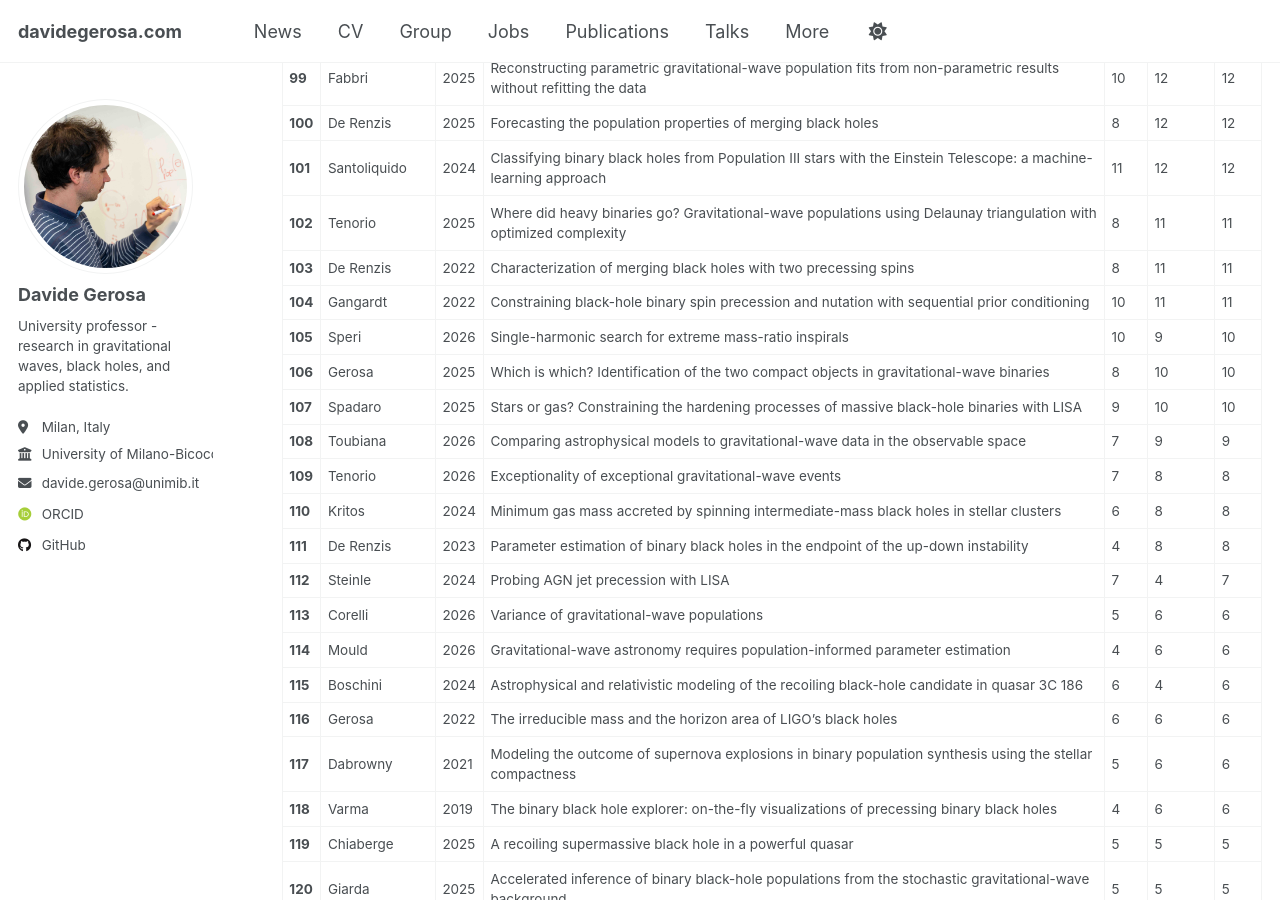
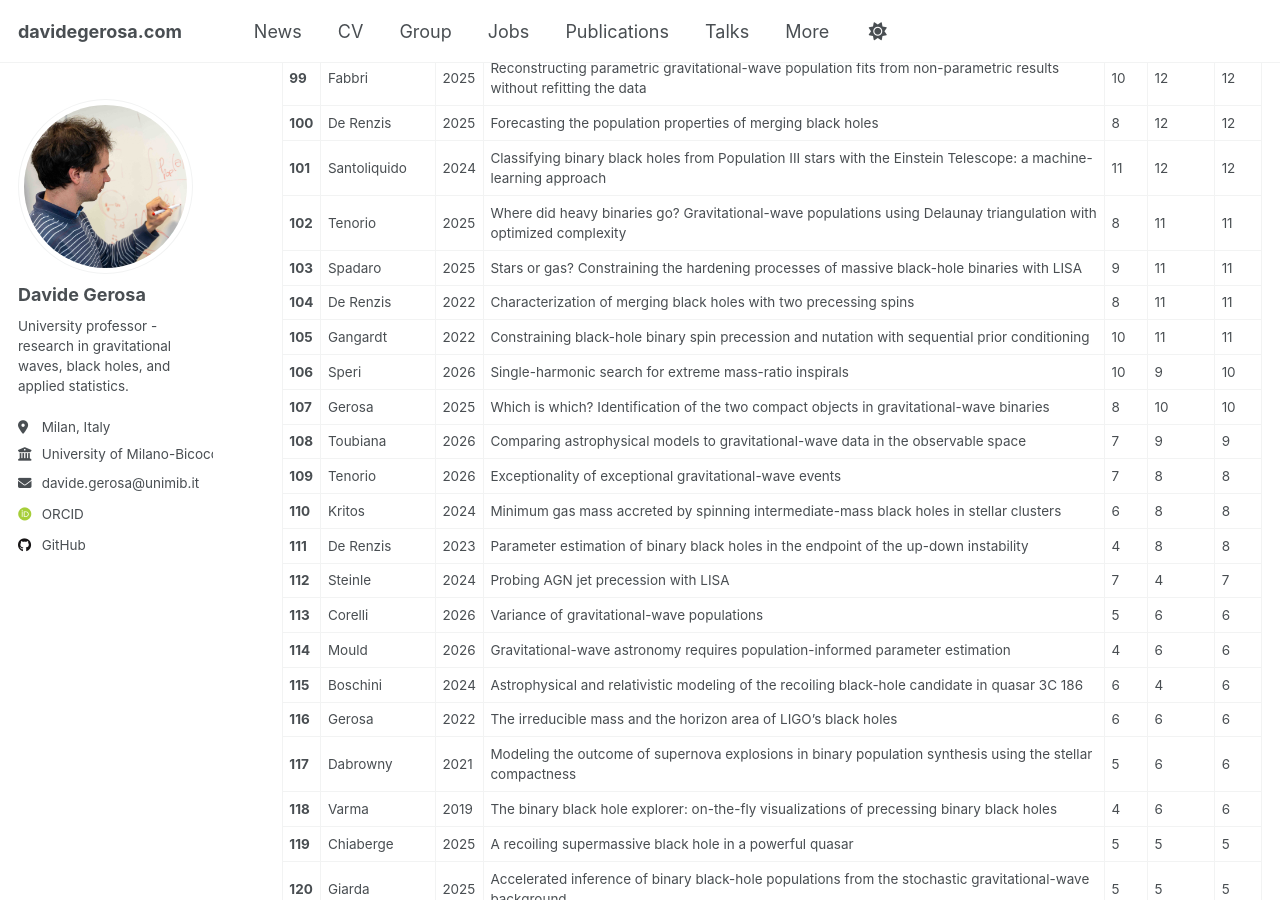
Before and after one commit to dgerosa/website, a Jekyll site: the page built from _pages/citations.md, in a window 1280 px wide and 900 px high, scrolled down 4492 px. Built offline with Jekyll 4.4.1, drawn with Linux system fonts in a browser that asks for light colours; some web fonts are replaced; some of the changed text lies outside the part shown.

Commit message:
Website update from workflow

```diff
--- a/_pages/_citations.md
+++ b/_pages/_citations.md
@@ -111,11 +111,11 @@
 | **100** | De Renzis | 2025 | Forecasting the population properties of merging black holes | 8 | 12 | 12 |
 | **101** | Santoliquido | 2024 | Classifying binary black holes from Population III stars with the Einstein Telescope: a machine-learning approach | 11 | 12 | 12 |
 | **102** | Tenorio | 2025 | Where did heavy binaries go? Gravitational-wave populations using Delaunay triangulation with optimized complexity | 8 | 11 | 11 |
-| **103** | De Renzis | 2022 | Characterization of merging black holes with two precessing spins | 8 | 11 | 11 |
-| **104** | Gangardt | 2022 | Constraining black-hole binary spin precession and nutation with sequential prior conditioning | 10 | 11 | 11 |
-| **105** | Speri | 2026 | Single-harmonic search for extreme mass-ratio inspirals | 10 | 9 | 10 |
-| **106** | Gerosa | 2025 | Which is which? Identification of the two compact objects in gravitational-wave binaries | 8 | 10 | 10 |
-| **107** | Spadaro | 2025 | Stars or gas? Constraining the hardening processes of massive black-hole binaries with LISA | 9 | 10 | 10 |
+| **103** | Spadaro | 2025 | Stars or gas? Constraining the hardening processes of massive black-hole binaries with LISA | 9 | 11 | 11 |
+| **104** | De Renzis | 2022 | Characterization of merging black holes with two precessing spins | 8 | 11 | 11 |
+| **105** | Gangardt | 2022 | Constraining black-hole binary spin precession and nutation with sequential prior conditioning | 10 | 11 | 11 |
+| **106** | Speri | 2026 | Single-harmonic search for extreme mass-ratio inspirals | 10 | 9 | 10 |
+| **107** | Gerosa | 2025 | Which is which? Identification of the two compact objects in gravitational-wave binaries | 8 | 10 | 10 |
 | **108** | Toubiana | 2026 | Comparing astrophysical models to gravitational-wave data in the observable space | 7 | 9 | 9 |
 | **109** | Tenorio | 2026 | Exceptionality of exceptional gravitational-wave events | 7 | 8 | 8 |
 | **110** | Kritos | 2024 | Minimum gas mass accreted by spinning intermediate-mass black holes in stellar clusters | 6 | 8 | 8 |
```
Also changed, not shown: other parts of _pages/_citations.md (+8 -8 lines), _pages/_group.md (+1 -1 lines), _pages/_publications.md (+1 -1 lines), _pages/_talks.md (+1 -1 lines).
